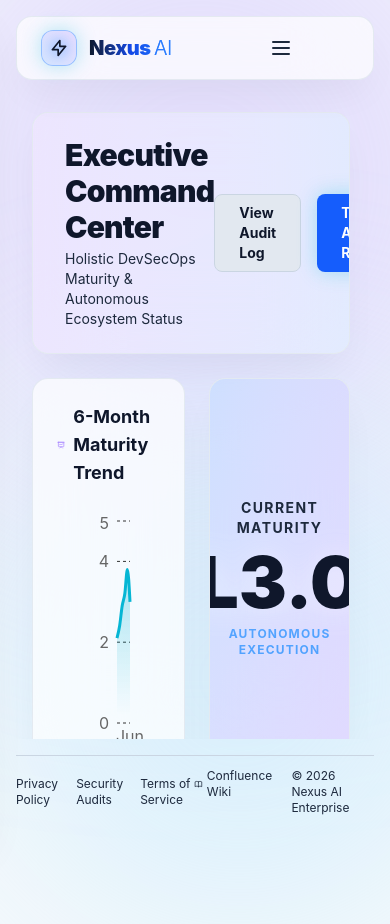
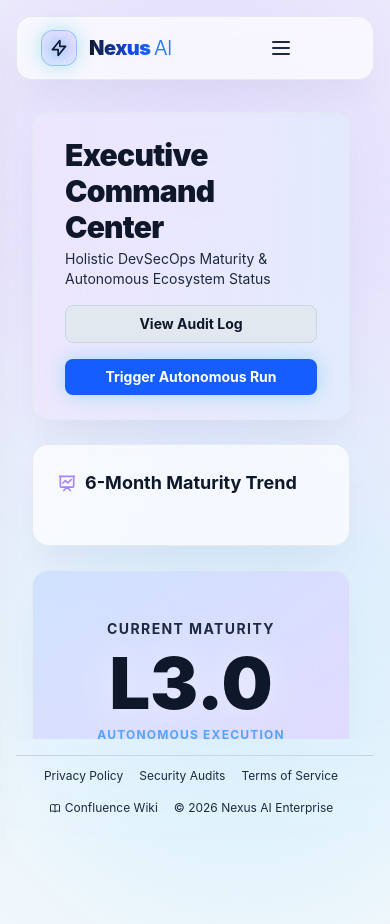
Before and after one commit to aquarian-patil/qe-ai-lab, a Next.js app: page / in a window 390 px wide. Shown: the top 924 px of the page. Built offline with nearby package versions, Linux system fonts and the light colour scheme.

Commit message:
fix(ui): apply responsive css grids and flex-cols to internal pages (dashboard, pipeline, footer) to prevent mobile squishing

```diff
--- a/src/app/layout.tsx
+++ b/src/app/layout.tsx
@@ -24,13 +24,13 @@ export default function RootLayout({
             </div>
 
             {/* Universal Footer */}
-            <footer className="mt-4 py-3 border-t border-slate-300 flex justify-between items-center text-xs text-slate-800 pr-2 md:pr-4">
-               <div className="flex gap-4">
+            <footer className="mt-4 py-3 border-t border-slate-300 flex flex-col md:flex-row justify-between items-center gap-4 text-xs text-slate-800 pr-2 md:pr-4">
+               <div className="flex flex-wrap justify-center gap-4">
                  <ComingSoon><span className="hover:text-blue-600 transition-colors cursor-pointer">Privacy Policy</span></ComingSoon>
                  <ComingSoon><span className="hover:text-blue-600 transition-colors cursor-pointer">Security Audits</span></ComingSoon>
                  <ComingSoon><span className="hover:text-blue-600 transition-colors cursor-pointer">Terms of Service</span></ComingSoon>
                </div>
-               <div className="flex gap-4">
+               <div className="flex flex-wrap justify-center gap-4">
                  <ComingSoon>
                    <span className="hover:text-blue-600 transition-colors flex items-center gap-1 cursor-pointer">
                      <svg className="w-3 h-3" fill="none" stroke="currentColor" viewBox="0 0 24 24"><path strokeLinecap="round" strokeLinejoin="round" strokeWidth={2} d="M12 6.253v13m0-13C10.832 5.477 9.246 5 7.5 5S4.168 5.477 3 6.253v13C4.168 18.477 5.754 18 7.5 18s3.332.477 4.5 1.253m0-13C13.168 5.477 14.754 5 16.5 5c1.747 0 3.332.477 4.5 1.253v13C19.832 18.477 18.247 18 16.5 18c-1.746 0-3.332.477-4.5 1.253" /></svg>
--- a/src/app/page.tsx
+++ b/src/app/page.tsx
@@ -32,25 +32,25 @@ export default function Dashboard() {
 
   return (
     <div className="m-4 flex flex-col gap-6 relative pb-8">
-      <header className="px-8 py-6 glass-panel flex justify-between items-center relative overflow-hidden shrink-0">
+      <header className="px-8 py-6 glass-panel flex flex-col md:flex-row md:justify-between items-start md:items-center gap-4 relative overflow-hidden shrink-0">
         <div className="absolute inset-0 bg-gradient-to-r from-violet-500/10 to-blue-500/10" />
         <div className="relative z-10">
           <h2 className="text-3xl font-black text-slate-900 tracking-tight">Executive Command Center</h2>
           <p className="text-sm text-slate-800 mt-1">Holistic DevSecOps Maturity & Autonomous Ecosystem Status</p>
         </div>
-        <div className="flex gap-4 relative z-10">
-          <Link href="/audit" className="px-6 py-2 rounded-lg bg-slate-200 hover:bg-slate-300 text-slate-900 font-bold text-sm transition-colors border border-slate-300 flex items-center">
+        <div className="flex flex-col sm:flex-row gap-4 relative z-10 w-full md:w-auto">
+          <Link href="/audit" className="px-6 py-2 rounded-lg bg-slate-200 hover:bg-slate-300 text-slate-900 font-bold text-sm transition-colors border border-slate-300 flex items-center justify-center">
             View Audit Log
           </Link>
-          <Link href="/genesis" className="px-6 py-2 rounded-lg bg-blue-600 hover:bg-blue-500 text-white font-bold text-sm shadow-[0_0_20px_rgba(6,182,212,0.3)] transition-all flex items-center">
+          <Link href="/genesis" className="px-6 py-2 rounded-lg bg-blue-600 hover:bg-blue-500 text-white font-bold text-sm shadow-[0_0_20px_rgba(6,182,212,0.3)] transition-all flex items-center justify-center">
             Trigger Autonomous Run
           </Link>
         </div>
       </header>
 
-      <div className="flex gap-6 h-[400px] shrink-0">
+      <div className="flex flex-col lg:flex-row gap-6 lg:h-[400px] shrink-0">
         {/* Trend Graph */}
-        <div className="flex-1 glass-panel p-6 flex flex-col">
+        <div className="flex-1 glass-panel p-6 flex flex-col h-[300px] lg:h-auto">
           <h3 className="text-lg font-bold text-slate-900 mb-6 flex items-center gap-2">
             <svg className="w-5 h-5 text-violet-400" fill="none" stroke="currentColor" viewBox="0 0 24 24"><path strokeLinecap="round" strokeLinejoin="round" strokeWidth={2} d="M7 12l3-3 3 3 4-4M8 21l4-4 4 4M3 4h18M4 4h16v12a1 1 0 01-1 1H5a1 1 0 01-1-1V4z" /></svg>
             6-Month Maturity Trend
@@ -78,7 +78,7 @@ export default function Dashboard() {
         </div>
 
         {/* Current Score */}
-        <div className="w-[300px] glass-panel p-6 flex flex-col items-center justify-center relative overflow-hidden group">
+        <div className="w-full lg:w-[300px] py-12 lg:py-6 glass-panel p-6 flex flex-col items-center justify-center relative overflow-hidden group">
           <div className="absolute inset-0 bg-gradient-to-br from-blue-500/20 to-violet-500/20 group-hover:scale-110 transition-transform duration-700" />
           <div className="relative z-10 text-center">
             <p className="text-sm font-bold text-slate-800 uppercase tracking-widest mb-2">Current Maturity</p>
@@ -90,7 +90,7 @@ export default function Dashboard() {
         </div>
       </div>
 
-      <div className="grid grid-cols-4 gap-6 shrink-0">
+      <div className="grid grid-cols-1 md:grid-cols-2 lg:grid-cols-4 gap-6 shrink-0">
         <MaturityCard title="Code Quality" score={data.codeQuality.score} icon="💻" color="from-blue-500/20 to-blue-600/20" borderColor="border-blue-500/30" textColor="text-blue-400" />
         <MaturityCard title="Agentic Testing" score={data.agenticTesting.score} icon="🤖" color="from-violet-500/20 to-violet-600/20" borderColor="border-violet-500/30" textColor="text-violet-400" />
         <MaturityCard title="CI/CD Velocity" score={data.cicd.score} icon="🚀" color="from-rose-500/20 to-rose-600/20" borderColor="border-rose-500/30" textColor="text-rose-400" />
@@ -102,7 +102,7 @@ export default function Dashboard() {
           <svg className="w-5 h-5 text-blue-500" fill="none" stroke="currentColor" viewBox="0 0 24 24"><path strokeLinecap="round" strokeLinejoin="round" strokeWidth={2} d="M19 11H5m14 0a2 2 0 012 2v6a2 2 0 01-2 2H5a2 2 0 01-2-2v-6a2 2 0 012-2m14 0V9a2 2 0 00-2-2M5 11V9a2 2 0 012-2m0 0V5a2 2 0 012-2h6a2 2 0 012 2v2M7 7h10" /></svg>
           DevSecOps Autonomous Maturity Matrix
         </h3>
-        <div className="grid grid-cols-5 gap-4">
+        <div className="grid grid-cols-1 md:grid-cols-3 lg:grid-cols-5 gap-4">
           <MaturityLevel level={1} title="Manual / Ad-Hoc" desc="Siloed testing, manual security scans, disconnected delivery." active={data.maturityLevel >= 1 && data.maturityLevel < 2} />
           <MaturityLevel level={2} title="Automated Pipeline" desc="CI/CD integration, unit test automation, basic SAST." active={data.maturityLevel >= 2 && data.maturityLevel < 3} />
           <MaturityLevel level={3} title="Predictive Intelligence" desc="Test impact analysis, anomaly detection, data-driven." active={data.maturityLevel >= 3 && data.maturityLevel < 4} />
--- a/src/app/pipeline/page.tsx
+++ b/src/app/pipeline/page.tsx
@@ -116,12 +116,12 @@ export default function PipelineViewer() {
         </button>
       </header>
 
-      <div className="flex-1 flex overflow-hidden">
+      <div className="flex-1 flex flex-col xl:flex-row overflow-hidden">
 
         {/* Left Side: DAG Visualizer */}
-        <div className="w-[60%] p-8 border-r border-slate-300 flex items-center justify-center relative bg-slate-50 bg-[url('https://www.transparenttextures.com/patterns/cubes.png')] overflow-hidden">
+        <div className="w-full xl:w-[60%] h-[50%] xl:h-auto p-4 md:p-8 border-b xl:border-b-0 xl:border-r border-slate-300 flex items-center justify-start xl:justify-center relative bg-slate-50 overflow-auto">
 
-          <div className="relative w-[700px] h-[400px]">
+          <div className="relative w-[700px] h-[400px] shrink-0">
             {/* SVG Connectors */}
             <svg className="absolute inset-0 w-full h-full pointer-events-none" style={{ zIndex: 0 }}>
                {/* Agentic to NFR (Flowing from Left to Right) */}
@@ -153,7 +153,7 @@ export default function PipelineViewer() {
         </div>
 
         {/* Right Side: Terminal */}
-        <div className="w-[40%] p-6 bg-slate-950 flex flex-col font-mono text-sm relative">
+        <div className="w-full xl:w-[40%] h-[50%] xl:h-auto p-4 md:p-6 bg-slate-950 flex flex-col font-mono text-sm relative">
           <div className="flex gap-2 mb-4 border-b border-slate-800 pb-3 items-center shrink-0">
             <div className="w-3 h-3 rounded-full bg-red-500"></div>
             <div className="w-3 h-3 rounded-full bg-yellow-500"></div>
```
